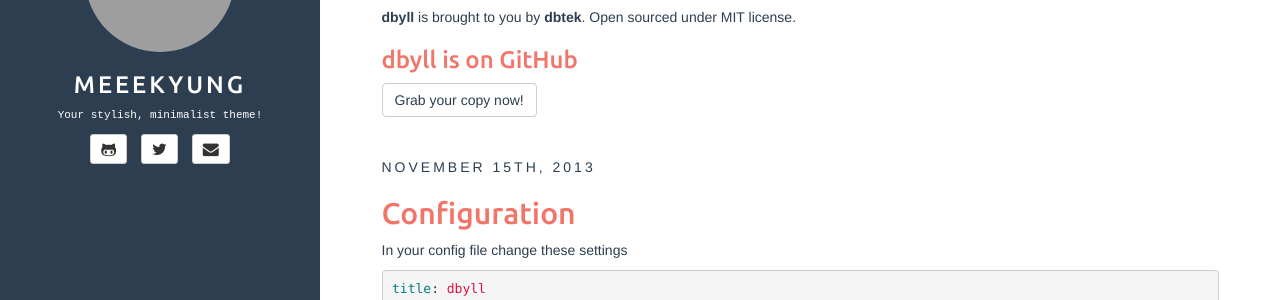
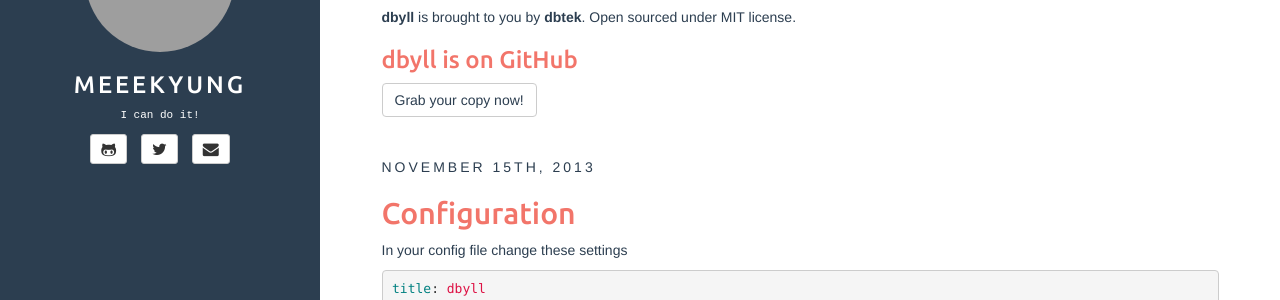
Before and after one commit to meeekyung/meeekyung.github.io, a Jekyll site: the page built from index.html, in a window 1280 px wide. Shown: the part 226-526 px from the top of the page. Built offline with Jekyll 4.4.1, drawn with Linux system fonts in a browser that asks for light colours; the list of posts is cut into pages by our own code; grey boxes are pictures that could not be loaded.

Commit message:
Update _config.yml

```diff
--- a/_config.yml
+++ b/_config.yml
@@ -24,7 +24,7 @@
   twitter: dbtek
   pinterest: asd123
   linkedin: asd123
-  bio: Your stylish, minimalist theme!
+  bio: I can do it!
   email_md5: 726351295ec82e145928582f595aa3aa
 
 rss_path: feed.xml
```
